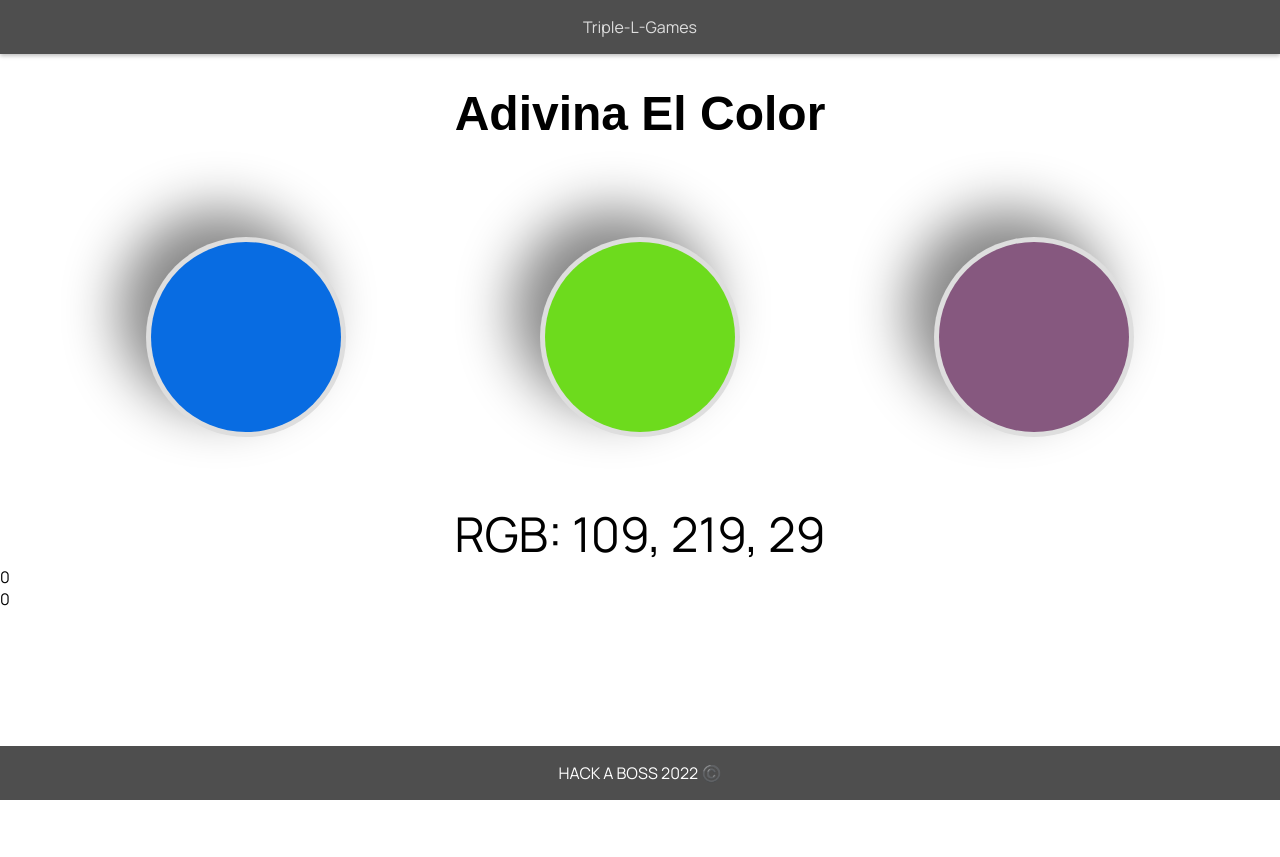
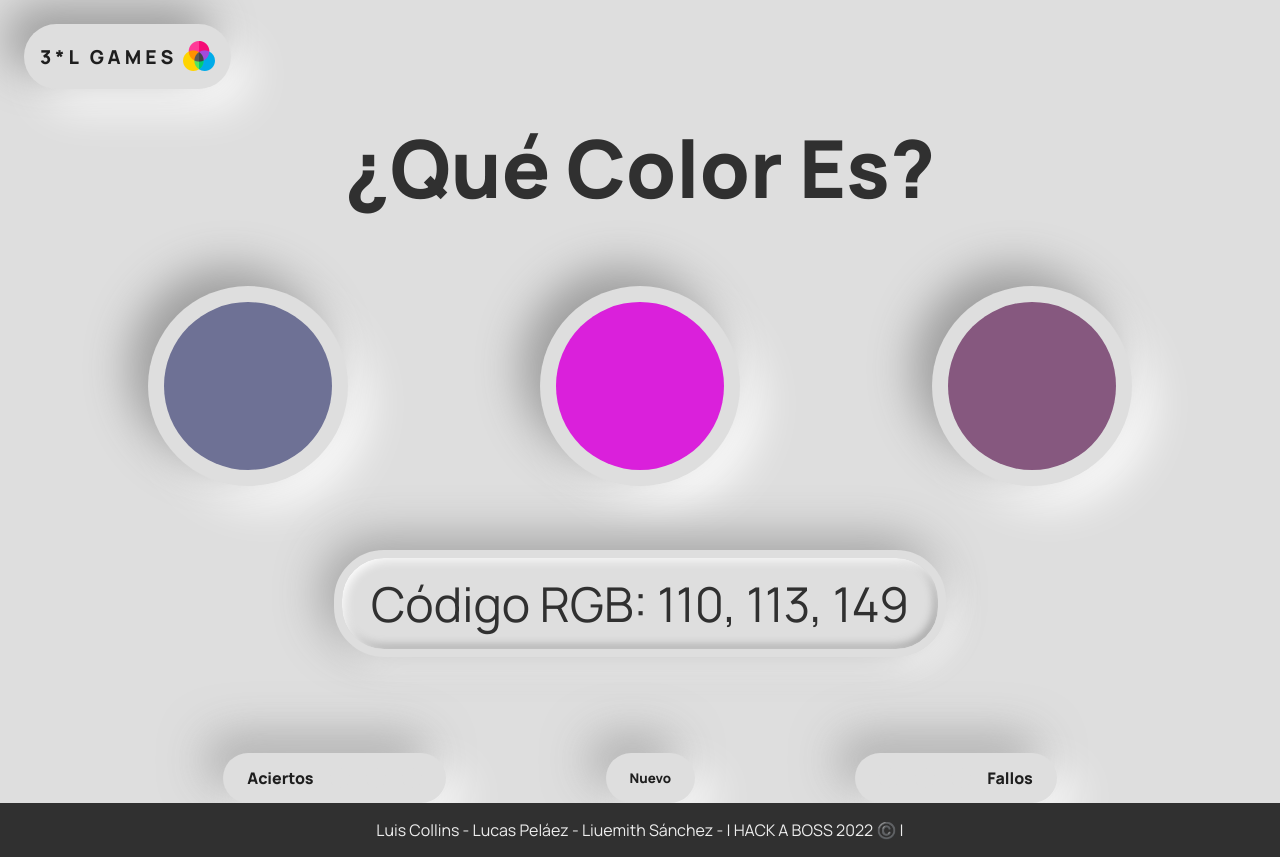
Before and after one commit to PelaezLuc/Triple-L-Adivina-el-color, a plain HTML site: page index.html in a window 1280 px wide. Before the commit the page ends 800 px from the top, so only its background shows below. Drawn offline with Linux system fonts and the light colour scheme.

Commit message:
Pre-entrega del proyecto

```diff
--- a/index.html
+++ b/index.html
@@ -5,9 +5,10 @@
     <meta charset="UTF-8">
     <meta http-equiv="X-UA-Compatible" content="IE=edge">
     <meta name="viewport" content="width=device-width, initial-scale=1.0">
-    <meta name="author" content="Lucas Peláez | Luis Ángel | Liuemith Sánchez">
+    <meta name="author" content="Luis Ángel | Lucas Peláez | Liuemith Sánchez">
     <meta name="description" content="Juego Adivina el Color">
     <link href="https://fonts.googleapis.com/css2?family=Manrope:wght@400;700;800&display=swap" rel="stylesheet">
+    <link rel="icon" href="/images/paleta.png" type="image/x-icon">
     <link rel="stylesheet" href="/styles.css">
     <script src="./index.js" defer type="module"></script>
     <title>Adivina El Color</title>
@@ -15,15 +16,17 @@
 
 <body>
     <header>
-        <p>
-            Triple-L-Games
-        </p>
+        <div>
+            <p class="titulo">3*L GAMES</p>
+            <img class="logo-paleta" src="/images/paleta.png" alt="logo-paleta" />
+        </div>
+
     </header>
 
     <main>
         <section class="seccion-1">
             <h1>
-                Adivina El Color
+                ¿Qué Color Es?
             </h1>
         </section>
 
@@ -43,20 +46,30 @@
 
         <section class="seccion-3">
             <p id="codigo-rgb">
-                Codigo RGB:
             </p>
         </section>
         <ul>
-            <li class="acierto">0</li>
-            <li class="fallos">0</li>
-        </ul>
+            <li>
+                <p>Aciertos</p>
+                <span class="acierto"></span>
+                <span class="acierto"></span>
+                <span class="acierto"></span>
+            </li>
+            <li>
+                <button id="boton-reset" class="boton-reset" type="reset">Nuevo</button>
+            </li>
+            <li>
+                <span class="fallo"></span>
+                <span class="fallo"></span>
+                <span class="fallo"></span>
+                <p>Fallos</p>
+            </li>
     </main>
 
     <footer>
-        <p>HACK A BOSS 2022 ©️</p>
+        <p>Luis Collins - Lucas Peláez - Liuemith Sánchez - | HACK A BOSS 2022 ©️ |</p>
     </footer>
 
-    <!-- <div id="caja"></div> -->
 </body>
 
 </html>
--- a/index.js
+++ b/index.js
@@ -4,8 +4,13 @@ const baul = [0, 1, 2];
 let codigoRGB = generarCodigoRGB();
 let numGanador = generarNumAleatorio();
 const divColor = document.querySelectorAll("div .caja");
-let aciertos = 0;
-let fallos = 0;
+const contenedorColores = document.querySelector(".contenedor-colores");
+const botonNuevoJuego = document.getElementById("boton-reset");
+const h1 = document.querySelector("h1");
+const textoVictoria = "¡HAS GANADO!😉";
+const textoDerrota = "¡HAS PERDIDO!😬";
+let acierto = 0;
+let fallo = 0;
 
 function generarCodigoRGB() {
   const max = 256;
@@ -33,7 +38,7 @@ function generarBackgroundColor() {
 
 function imprimirCodigoRGB() {
   let codigo = document.getElementById("codigo-rgb");
-  codigo.textContent = `RGB: ${codigoRGB}`;
+  codigo.textContent = `Código RGB: ${codigoRGB}`;
 }
 
 function generarNumAleatorio(num) {
@@ -42,35 +47,65 @@ function generarNumAleatorio(num) {
   return num;
 }
 
-// function generarCajaAcierto() {
-//   for (let i = 0; i <= 2; i++) {
-//     //num ganador = 2
-//     if (i === numGanador) {
-//       baul[i] = document.querySelectorAll(".caja")[
-//         i
-//       ].style.backgroundColor = `rgb(${codigoRGB})`;
-//     }
-//   }
-// }
-
 function generarCajaAcierto() {
   document.querySelectorAll(".caja")[
     numGanador
   ].style.backgroundColor = `rgb(${codigoRGB})`;
 }
 
-const contenedorColores = document.querySelector(".contenedor-colores");
 contenedorColores.addEventListener("click", (event) => {
   if (event.target.className !== "caja") {
     return;
   }
   if (event.target.style.backgroundColor === `rgb(${codigoRGB})`) {
-    aciertos++;
-    document.querySelector(".acierto").textContent = aciertos;
+    acierto++;
+    if (acierto > 3 || fallo >= 3) {
+      location.reload();
+    } else {
+      switch (acierto) {
+        case 1:
+          document.querySelectorAll(".acierto")[0].style.backgroundColor =
+            "green";
+          break;
+        case 2:
+          document.querySelectorAll(".acierto")[1].style.backgroundColor =
+            "green";
+          break;
+
+        case 3:
+          document.querySelectorAll(".acierto")[2].style.backgroundColor =
+            "green";
+          break;
+      }
+    }
+    if (acierto === 3) {
+      h1.innerHTML = "";
+      h1.append(textoVictoria);
+    }
   } else {
-    fallos++;
-    document.querySelector(".fallos").textContent = fallos;
+    fallo++;
+    if (fallo > 3 || acierto >= 3) {
+      location.reload();
+    } else {
+      switch (fallo) {
+        case 1:
+          document.querySelectorAll(".fallo")[0].style.backgroundColor = "red";
+          break;
+        case 2:
+          document.querySelectorAll(".fallo")[1].style.backgroundColor = "red";
+          break;
+        case 3:
+          document.querySelectorAll(".fallo")[2].style.backgroundColor = "red";
+          break;
+      }
+    }
+
+    if (fallo === 3) {
+      h1.innerHTML = "";
+      h1.append(textoDerrota);
+    }
   }
+
   generarBackgroundColor();
   codigoRGB = generarCodigoRGB();
   numGanador = generarNumAleatorio();
@@ -79,8 +114,16 @@ contenedorColores.addEventListener("click", (event) => {
   imprimirCodigoRGB();
 });
 
+botonNuevoJuego.addEventListener("click", (event) => {
+  if (event.target.className !== "boton-reset") {
+    return;
+  }
+  location.reload();
+});
+
+generarBackgroundColor();
+codigoRGB = generarCodigoRGB();
+numGanador = generarNumAleatorio();
+console.log(numGanador);
+generarCajaAcierto();
 imprimirCodigoRGB();
-generarBackgroundColor();
-console.log(numGanador);
-console.log(codigoRGB);
-generarCajaAcierto();
--- a/styles.css
+++ b/styles.css
@@ -9,20 +9,35 @@ body {
   display: grid;
   grid-template-rows: auto 1fr auto;
   min-height: 100vh;
+  background-color: #dedede;
 }
 
 header {
   display: flex;
-  justify-content: center;
+  padding: 1.5rem;
+}
+
+header div {
+  display: flex;
+  align-items: center;
   padding: 1rem;
-  background-color: #4e4e4e;
-  box-shadow: 0 2px 4px #00000040;
+  color: #1e1e1e;
+  border-radius: 50px;
+  background: #dedede;
+  box-shadow: -18px -18px 45px #9b9b9b, 18px 18px 45px #ffffff;
 }
 
 header p {
-  color: #dedede;
+  font-size: 1.2rem;
+  font-weight: 900;
+  letter-spacing: 4px;
 }
 
+.logo-paleta {
+  height: 32px;
+  margin-left: 6px;
+  margin-bottom: 1px;
+}
 .seccion-1 {
   display: flex;
   flex-direction: column;
@@ -33,45 +48,80 @@ header p {
   margin-top: 8vh;
   display: flex;
   flex-direction: row;
-  justify-content: space-evenly;
+  justify-content: center;
+  gap: 15% !important;
 }
 
 .seccion-3 {
   display: flex;
   justify-content: center;
   margin-top: 4rem;
+  margin-bottom: 6rem;
+}
+
+.seccion-4 {
+  font-family: "Manrope", sans-serif;
+  font-size: 4rem;
+  font-weight: 600;
+  display: flex;
+  justify-content: center;
+  z-index: 999;
+  border-radius: 5%;
 }
 
 h1 {
-  font-family: "Arial";
-  margin-top: 4vh;
-  margin-bottom: 4vh;
-  font-size: 3rem;
+  font-family: "Manrope", sans-serif;
+  font-size: 5rem;
+  font-weight: 800;
+  color: #303030;
+}
+
+.neon {
+  color: rgba(255, 255, 255, 1);
+  text-shadow: 0 0 10px rgb(255 255 255), 0 0 4px rgb(255 255 255),
+    0 0 30px rgb(255 255 255), 0 0 0px #0091ff, 0 0 20px #0091ff,
+    0 0 20px #0091ff, 0 0 10px #0091ff;
 }
 
 #codigo-rgb {
   font-size: 3rem;
+  font-size: 3rem;
+  padding: 0.8rem 1.8rem;
+  color: #303030;
+  border: #dedede solid 8px;
+  border-radius: 50px;
+  background: #dedede;
+  box-shadow: -10px -10px 50px #9b9b9b, 10px 10px 30px #ffffff,
+    inset 3px 3px 10px #ffffff, inset -3px -3px 10px #9b9b9b;
 }
 
 .neomorf {
-  border-radius: 50%;
-  background: #dedede;
-  box-shadow: -27px -27px 55px #858585, 27px 27px 55px #ffffff;
   height: 200px;
   width: 200px;
   display: flex;
   justify-content: center;
   align-items: center;
+  background-color: #dedede;
+  border-radius: 50%;
+  box-shadow: -18px -18px 45px #9b9b9b, 18px 18px 45px #ffffff;
 }
 
 .caja {
-  height: 190px;
-  width: 190px;
+  height: 84%;
+  width: 84%;
   border-radius: 50%;
+  /*animacion*/
+  animation-name: example;
+  animation-duration: 1s;
+  /*transicion*/
+  transition-property: height, width;
+  transition-duration: 0.5s;
 }
 
 .caja:hover {
-  display: block;
+  height: 201px;
+  width: 201px;
+  cursor: pointer;
 }
 
 .contenedor {
@@ -86,14 +136,82 @@ h1 {
   gap: 3rem;
 }
 
+ul {
+  margin-top: 4rem;
+  display: flex;
+  gap: 10rem;
+  justify-content: center;
+}
+
+li {
+  font-weight: 800;
+  list-style-type: none;
+  height: 50px;
+  display: flex;
+  flex-direction: row;
+  align-items: center;
+  gap: 1rem;
+  padding: 0.5rem 1.5rem;
+  color: #1e1e1e;
+  border-radius: 50px;
+  background: #dedede;
+  box-shadow: -18px -18px 45px #9b9b9bba, 18px 18px 45px #ffffff;
+  /*animacion*/
+  animation-name: exampleRGB;
+  animation-duration: 4s;
+}
+
+.acierto {
+  width: 20px;
+  height: 20px;
+  background-color: #dedede;
+  border-radius: 50%;
+}
+
+.fallo {
+  width: 20px;
+  height: 20px;
+  background-color: #dedede;
+  border-radius: 50%;
+}
+
+#boton-reset {
+  border: 0;
+  background-color: #dedede;
+  font-weight: 800;
+  color: #1e1e1e;
+}
+
+@keyframes example {
+  from {
+    height: 100%;
+    width: 100%;
+  }
+  to {
+    border-radius: 50%;
+  }
+}
+
 footer {
   display: flex;
   justify-content: center;
-  background-color: #4e4e4e;
   padding: 1rem;
+  background-color: #303030;
 }
 
 footer p {
-  color: #ffffff;
+  color: #ededed;
   font-size: 800;
+  font-weight: 500;
 }
+
+#boton-reset {
+  cursor: pointer;
+}
+
+.titulo,
+h1,
+#codigo-rgb,
+li:nth-child(odd) {
+  cursor: default;
+}
```
Also changed, not shown: images/favicon-16x16.png (deleted), images/favicon-32x32.png (deleted).
